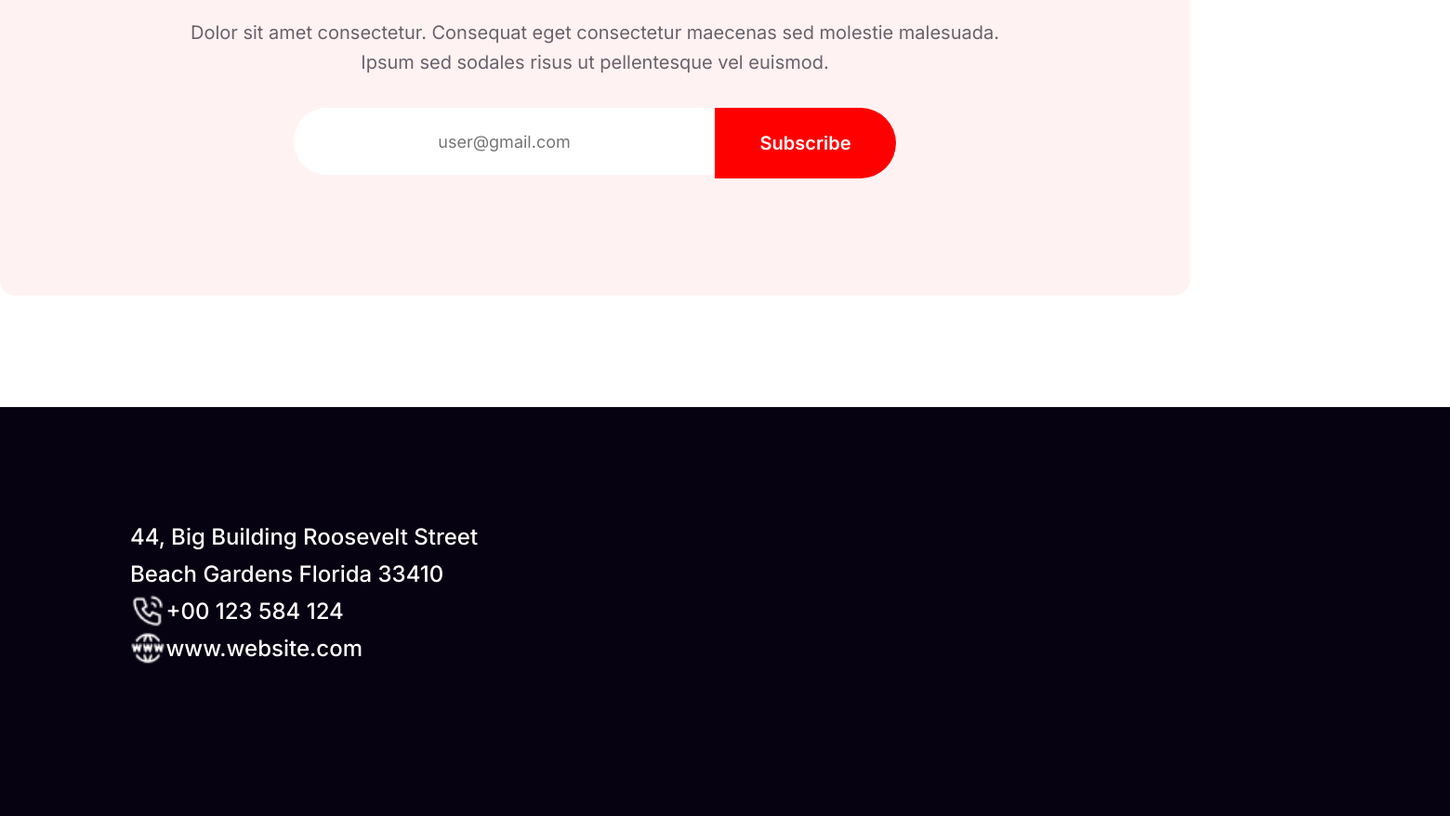
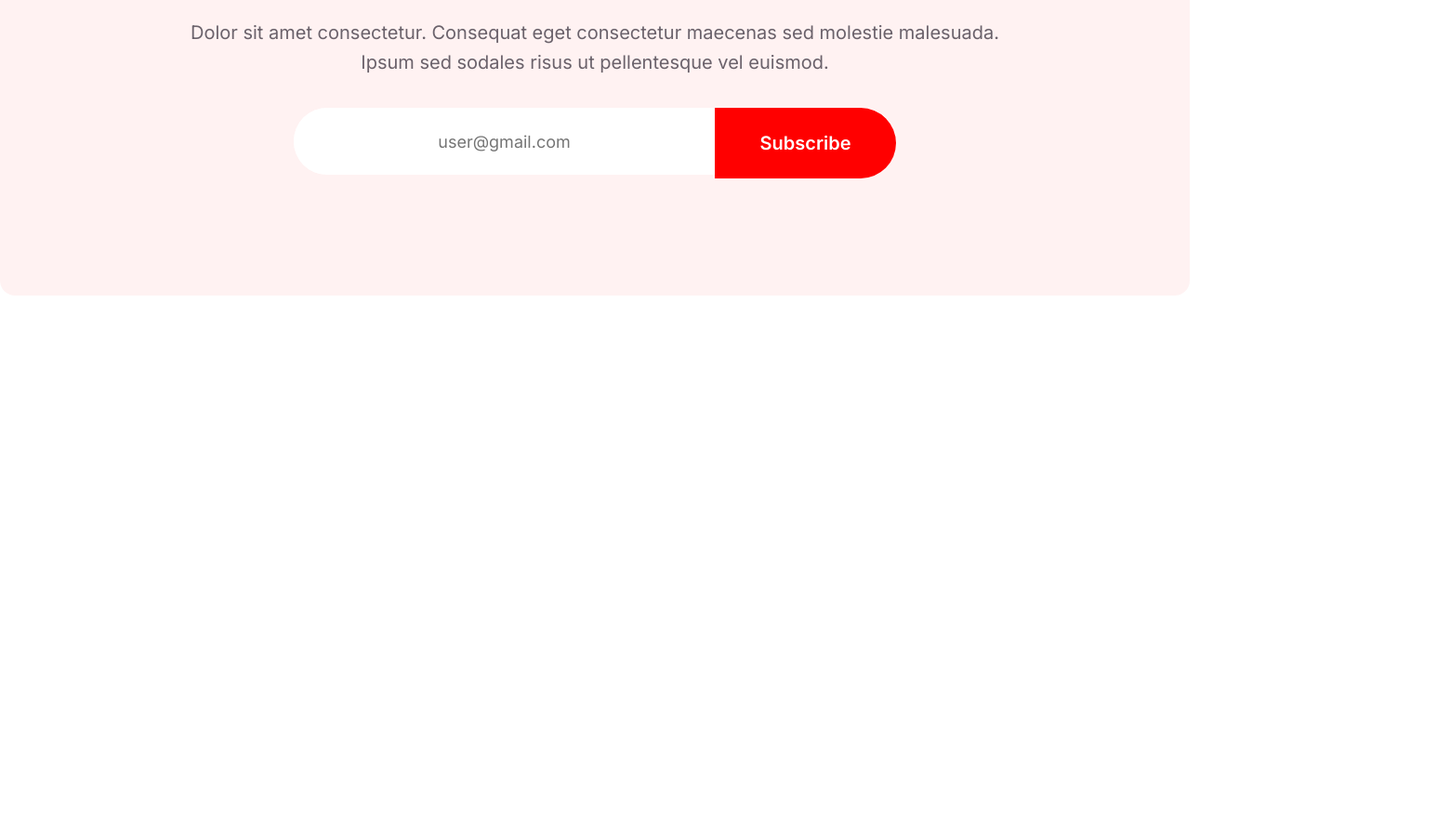
Before and after one commit to fuadraihan10/new-year-new-me, a plain HTML site: page index.html in a window 1280 px wide. Shown: the part 6321-7199 px from the top of the page at 93% size, 1560 px wide, since content can reach past the window. After the commit the page ends 6639 px from the top, so only its background shows below. Drawn offline with Linux system fonts and the light colour scheme; a web font is replaced by a local one.

Commit message:
removing the footer and add comments

```diff
--- a/index.html
+++ b/index.html
@@ -8,6 +8,7 @@
 </head>
 <body>
     <header>
+        <!---------------------- Happy New Year ----------------------->
         <!-------------------- header_section ---------------------------->
         <div id="header_div_parent">
             <div id="header_div_child">
@@ -17,6 +18,7 @@
         </div>
     </header>
     <main>
+        <!---------------------- 65% OFF ----------------------->
         <!---------------------- section_1 ----------------------->
         <section>
             <div id="section_1_parent">
@@ -30,6 +32,7 @@
                 </div>
             </div>
         </section>
+        <!---------------------- Welcome to midnight party ----------------------->
         <!-- ---------section_2------------- -->
         <section>
             <div id="section_2_parent">
@@ -41,6 +44,7 @@
                     <img src="./images/Group 70.png" alt="" id="section_2_image">
             </div>
         </section>
+        <!---------------------- Details ----------------------->
         <!-- ---------section_3------------- -->
          <section>
             <div id="section_3_parent">
@@ -52,6 +56,7 @@
                 </div>
             </div>
          </section>
+         <!---------------------- NEW BEST OFFER ----------------------->
         <!-- ---------section_4------------- -->
         <section>
             <div id="section_4_parent">
@@ -68,6 +73,7 @@
                 </div>
             </div>
         </section>
+        <!---------------------- Holidays Sale 50% ----------------------->
         <!-- ----------section_5--------------- -->
          <section>
             <div id="section_5_parent">
@@ -85,6 +91,7 @@
                 </div>
             </div>
          </section>
+         <!---------------------- Our Awesome Portfolio ----------------------->
          <!-- ----------section_6---------------- -->
           <section>
             <div class="section_6_parent">
@@ -105,6 +112,7 @@
                 </div>
             </div>
           </section>
+          <!---------------------- Subscribe Newsletter ----------------------->
           <!-- ---------section 7 -------------------- -->
         <section>
             <div class="section_7_parent">
@@ -120,23 +128,9 @@
             </div>
         </section>
     </main>
+    <!-- ----------------------footer-------------------------------- -->
     <footer>
-        <div id="divw">
-            <div>
-                <p class="p0">44, Big Building Roosevelt Street
-                    Beach Gardens Florida 33410</p>
-                <div>
-                    <div id ="a"><img src="icons/Call.png" alt="">
-                        <p class="p01">  +00 123 584 124</p>
-                    </div>
-                    <div id = "b">
-                        <img src="icons/Website.png" alt="">
-                        <p class="p02">  www.website.com</p>
-                    </div>
-                </div>
-            </div>
-        </div>
+
     </footer>
-
 </body>
 </html>
--- a/styles/style.css
+++ b/styles/style.css
@@ -528,52 +528,4 @@ span{
     text-transform: capitalize;
 
 }
-footer #divw{
-    width: 100%;
-    height: 200px;
-    background: rgb(7, 2, 17);
-    margin : 120px 0px 0px 0px;
-    padding:120px 140px;
-    display: flex;
-    flex-direction: column;
-}
-.p0{
-    width: 375px;
-    height: 80px;
-    color: rgb(255, 255, 255);
-    font-family: Inter;
-    font-size: 24px;
-    font-weight: 500;
-    line-height: 40px;
-    letter-spacing: 0%;
-    text-align: left;
-}
-#a{
-    display:flex;
-    flex-direction: row;
-    width: 251px;
-    height: 40px;
-    color: rgb(255, 255, 255);
-    font-family: Inter;
-    font-size: 24px;
-    font-weight: 500;
-    line-height: 40px;
-    letter-spacing: 0%;
-    text-align: left;
-
-
-}
-#b{
-    display:flex;
-    flex-direction: row;
-    width: 251px;
-    height: 40px;
-    color: rgb(255, 255, 255);
-    font-family: Inter;
-    font-size: 24px;
-    font-weight: 500;
-    line-height: 40px;
-    letter-spacing: 0%;
-    text-align: left;
-
-}
+/* --------footer------------ */
```
